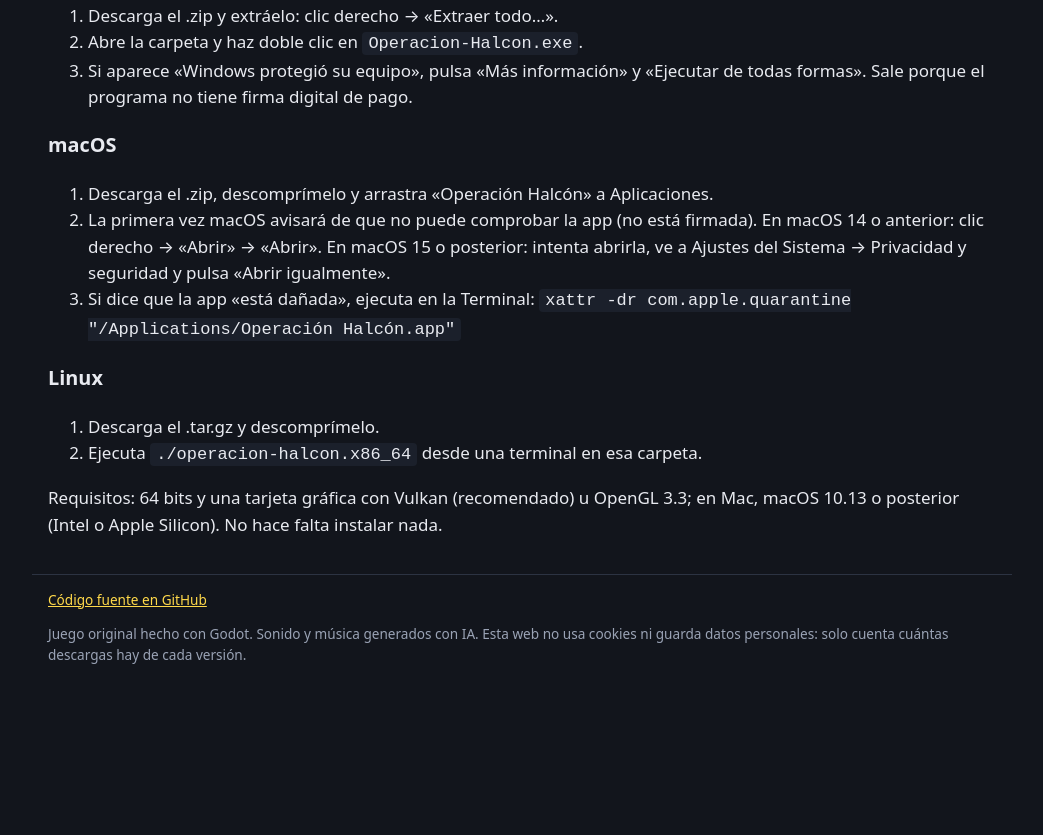
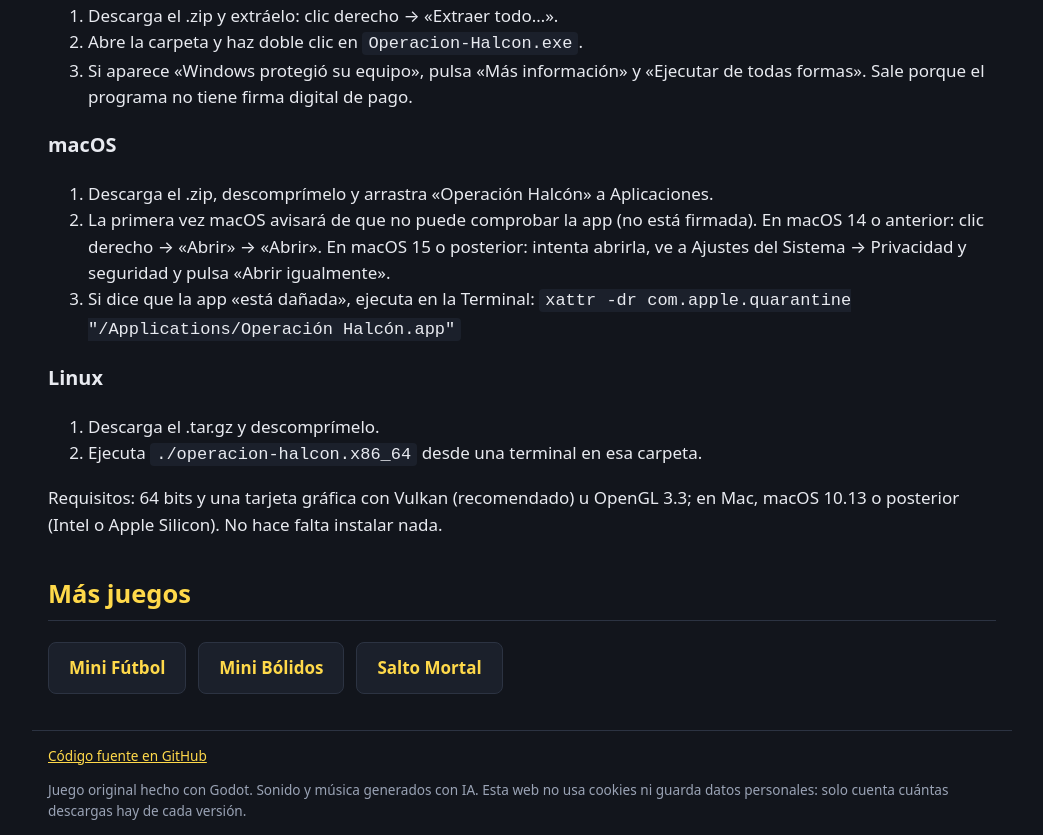
Before and after one commit to canalenguillem/operacion-halcon, a plain HTML site: page web/site/index.html in a window 1280 px wide. Shown: the part 1686-2521 px from the top of the page, without its empty margins (118-1161 px from the left). Before the commit the page ends 2365 px from the top, so only its background shows below. Drawn offline with Linux system fonts and the light colour scheme; no server answers.

Commit message:
Enlaces a los otros juegos en la web
Co-Authored-By: Claude Fable 5.2 <noreply@anthropic.com>

```diff
--- a/web/site/index.html
+++ b/web/site/index.html
@@ -73,6 +73,14 @@
     <p>Requisitos: 64 bits y una tarjeta gráfica con Vulkan (recomendado) u OpenGL 3.3; en Mac, macOS 10.13 o posterior (Intel o Apple Silicon). No hace falta instalar nada.</p>
     <p class="sha" id="sha"></p>
   </section>
+  <section>
+    <h2>Más juegos</h2>
+    <ul class="games">
+      <li><a href="https://futbol.enguillem.es">Mini Fútbol</a></li>
+      <li><a href="https://bolidos.enguillem.es">Mini Bólidos</a></li>
+      <li><a href="https://salto.enguillem.es">Salto Mortal</a></li>
+    </ul>
+  </section>
 </main>
 
 <footer class="wrap">
--- a/web/site/style.css
+++ b/web/site/style.css
@@ -23,3 +23,6 @@ code { background: var(--panel); padding: 2px 6px; border-radius: 4px; }
 footer { color: var(--muted); font-size: 0.85rem; padding-top: 16px; padding-bottom: 40px; border-top: 1px solid var(--line); }
 @media (max-width: 560px) { th { white-space: normal; } th, td { display: block; } th { border-bottom: 0; padding-bottom: 0; } }
 footer a, main a { color: var(--accent); }
+.games { list-style: none; padding: 0; display: flex; flex-wrap: wrap; gap: 12px; }
+.games a { display: block; background: var(--panel); border: 1px solid var(--line); border-radius: 8px; padding: 12px 20px; text-decoration: none; font-weight: 700; }
+.games a:hover, .games a:focus { border-color: var(--accent); }
```
